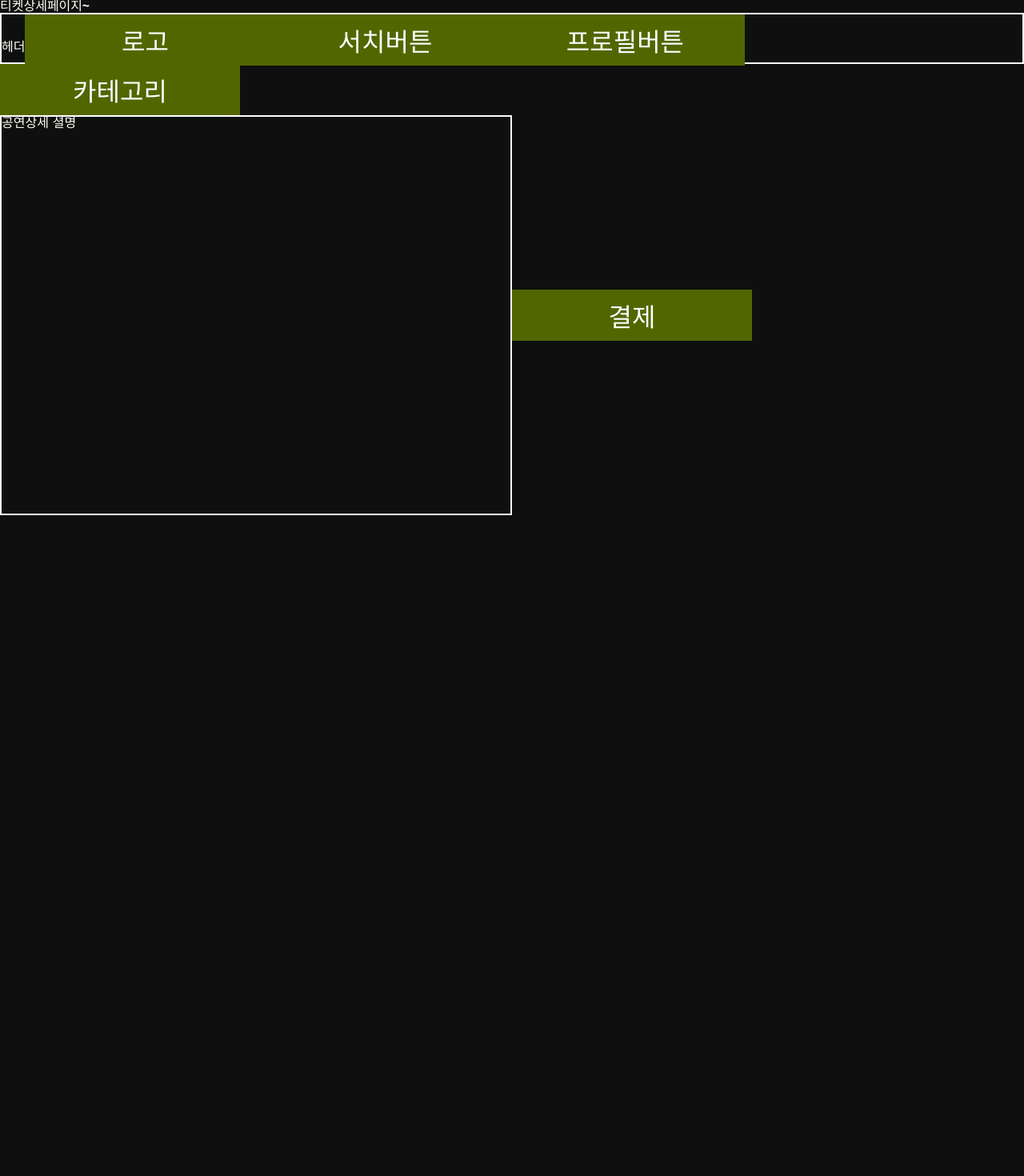
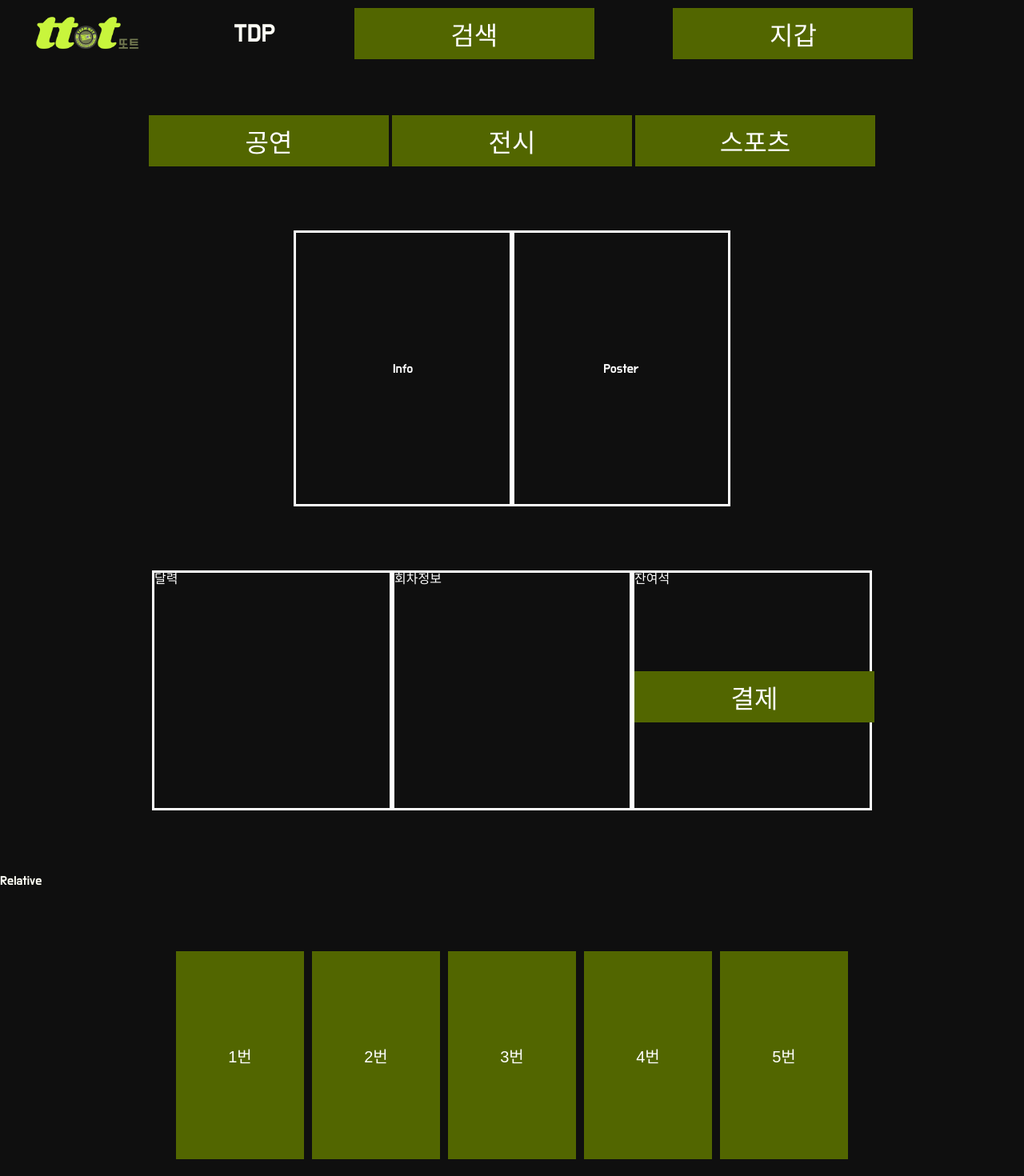
Before and after one commit to teamNFT-likelion/SBT-ticket-client, a React (Create React App) app: page /detail in a window 1280 px wide. Shown: the top 1470 px of the page at 80% size. Before the commit the page ends 800 px from the top, so only its background shows below. Built offline with nearby package versions, Linux system fonts and the light colour scheme; no server answers; a web font is replaced by a local one.

Commit message:
feat: TDetailPage mockup

```diff
--- a/src/components/pages/TDetailPage.jsx
+++ b/src/components/pages/TDetailPage.jsx
@@ -1,23 +1,145 @@
 import React from 'react';
-import Header from '@articles/Header';
+import styled from 'styled-components';
 import LinkButton from '@atoms/LinkButton';
-import { TempWrapper } from '../atoms/wrapper.style';
+import logo_ttot from '@assets/img/logo_ttot.png';
+import * as colors from '@styles/colors';
+import { Link } from 'react-router-dom';
+import { lg } from '@styles/GlobalStyle';
+import { APP_HEADER_H } from '@constants/styleConst';
+import { Column, Row } from '@components/atoms/wrapper.style';
+import Footer from '@components/articles/Footer';
 
-const TDetailPage = () => {
+
+const Container = styled('div')`
+  position: fixed;
+  top: 0;
+  display: flex;
+  align-items: center;
+  width: 100%;
+  height: ${APP_HEADER_H};
+  padding: 0 2.75rem;
+  background-color: ${colors.bgBlack};
+  z-index: 999;
+  flex-wrap: wrap;
+`;
+
+
+const LogoImage = styled('img')`
+  width: 130px;
+  margin-right: 24px;
+
+  ${lg`
+    display: none;
+  `}
+`;
+
+
+const ButtonsWrapper = styled('div')`
+  display: flex;
+  align-items: center;
+  justify-content: space-evenly;
+  width: 100%;
+  height: 100%;
+  font-size: 32px;
+  flex: 7;
+
+  gap: 4px;
+
+`;
+const CategoryButtonsWrapper = styled(ButtonsWrapper)`
+  display: flex;
+  flex-direction: row;
+  justify-content: center;
+  margin: 9rem 0px 4rem 0px;
+`;
+
+const ContentsInfoBody = styled(Row)`
+  // HEADER 높이 5rem + 여분 9rem
+  color: white;
+  display: flex;
+  justify-content: center;
+  margin: 5rem;
+`;
+
+const ContentsInfo = styled(Column)`
+  width: 273px;
+  height: 345px;
+  border: 3px solid white;
+  justify-content: center;
+  align-items: center;
+`;
+
+
+const CalenderInfo = styled(Column)`
+  display: flex;
+  border: 3px solid white;
+  width: 300px;
+  height: 300px;
+`;
+
+const ContentButton = ({ to = '/', name = '홈으러' }) => {
   return (
-    <TempWrapper>
-      <div>티켓상세페이지~</div>
-      <Header />
-      <LinkButton to="/list" name="카테고리" />
-      <div style={{ display: 'flex', alignItems: 'center' }}>
-        <div
-          style={{ border: '2px solid white', width: '50%', height: '500px' }}
-        >
-          공연상세 셜명
-        </div>
-        <LinkButton to="/payment" name="결제" />
-      </div>
-    </TempWrapper>
+    //TODO: 인라인css 리팩토링필요
+    <Link to={to}>
+      <button
+        style={{
+          backgroundColor: '#526600',
+          color: 'white',
+          width: '160px',
+          height: '260px',
+          fontSize: '20px',
+        }}
+      >
+        {name}
+      </button>
+    </Link>
+  );
+};
+
+const TDetailPage = ({onNavClick}) => {
+  return (
+    <>
+      <Container>
+        <LogoImage src={logo_ttot} />
+        <ButtonsWrapper>
+          <div>TDP</div>
+          <LinkButton to="/search" name="검색" />
+          <LinkButton to="/account" name="지갑" />
+        </ButtonsWrapper>
+      </Container>
+      <CategoryButtonsWrapper>
+        <LinkButton to="/list" name="공연" />
+        <LinkButton to="/list" name="전시" />
+        <LinkButton to="/list" name="스포츠" />
+      </CategoryButtonsWrapper>
+      <ContentsInfoBody>
+        <ContentsInfo>Info</ContentsInfo>
+        <ContentsInfo>Poster</ContentsInfo>
+      </ContentsInfoBody>
+      <ContentsInfoBody>
+        <CalenderInfo>달력</CalenderInfo>
+        <CalenderInfo>회차정보</CalenderInfo>
+        <CalenderInfo>
+          잔여석
+          <ButtonsWrapper>
+            <LinkButton to="/payment" name="결제" />
+          </ButtonsWrapper>
+        </CalenderInfo>
+      </ContentsInfoBody>
+      Relative
+      <ContentsInfoBody style={{ gap: '10px' }}>
+        <ContentButton to="/list" name="1번" />
+        <ContentButton to="/list" name="2번" />
+        <ContentButton to="/list" name="3번" />
+        <ContentButton to="/list" name="4번" />
+        <ContentButton to="/list" name="5번" />
+      </ContentsInfoBody>
+      공연정보
+      <ContentsInfoBody>
+        <ContentsInfo style={{width:'896px', height:'1541px'}}>공연 상세정보 이미지</ContentsInfo>
+      </ContentsInfoBody>
+      <Footer />
+    </>
   );
 };
 
```
